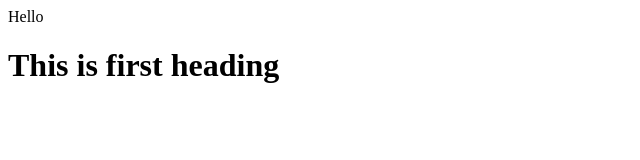
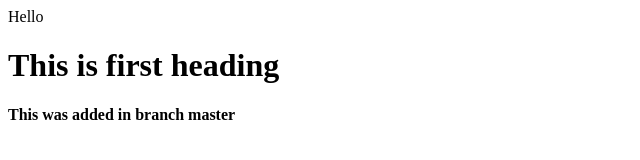
Before and after one commit to mojib2014/test, a plain HTML site: page index.html in a window 1280 px wide. Shown: the whole page, without its empty margins (0-640 px from the left). Drawn offline with Linux system fonts and the light colour scheme.

Commit message:
Add h4 in index.html

```diff
--- a/index.html
+++ b/index.html
@@ -9,5 +9,6 @@
 <body>
     Hello
     <h1>This is first heading</h1>
+    <h4>This was added in branch master</h4>
 </body>
 </html>
```
